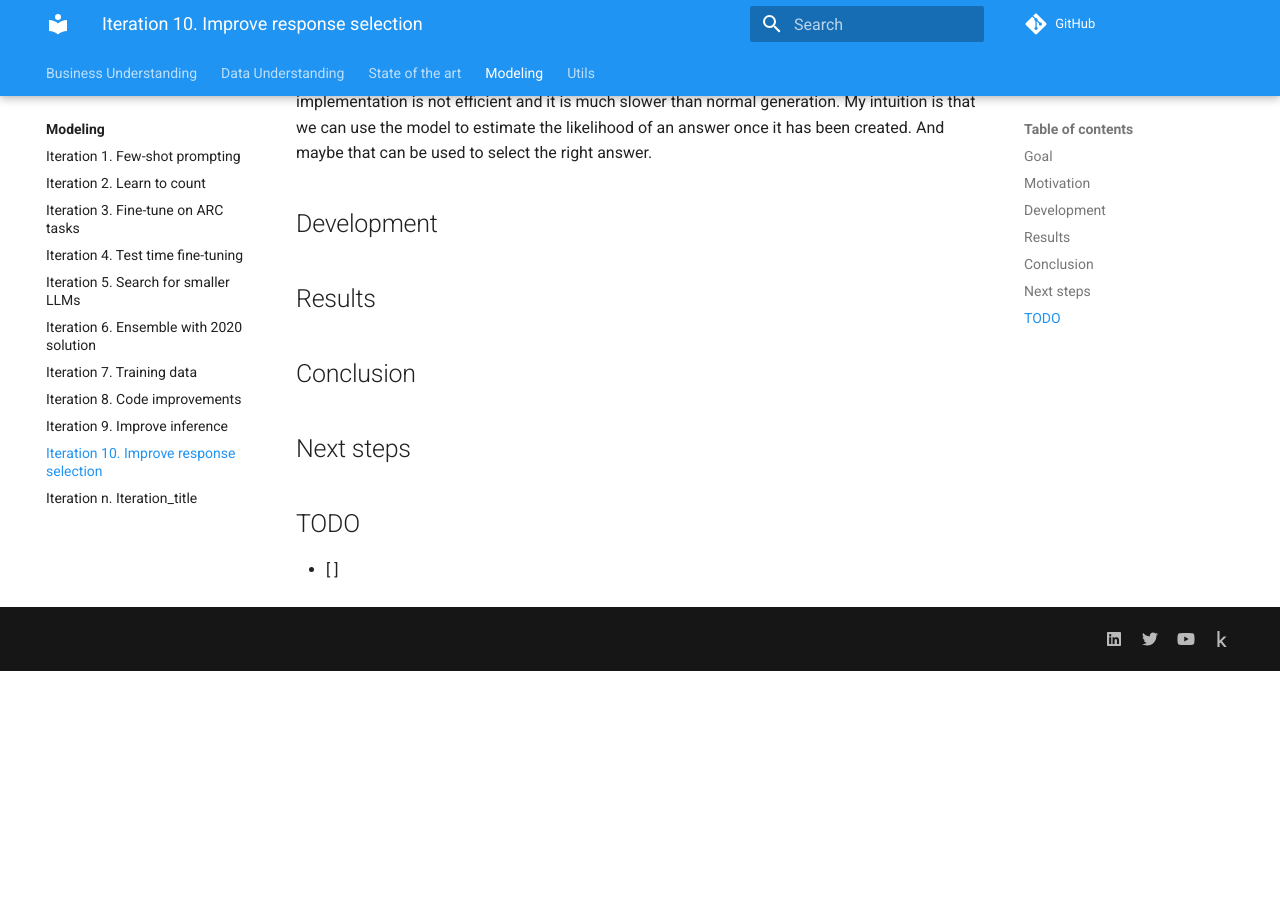
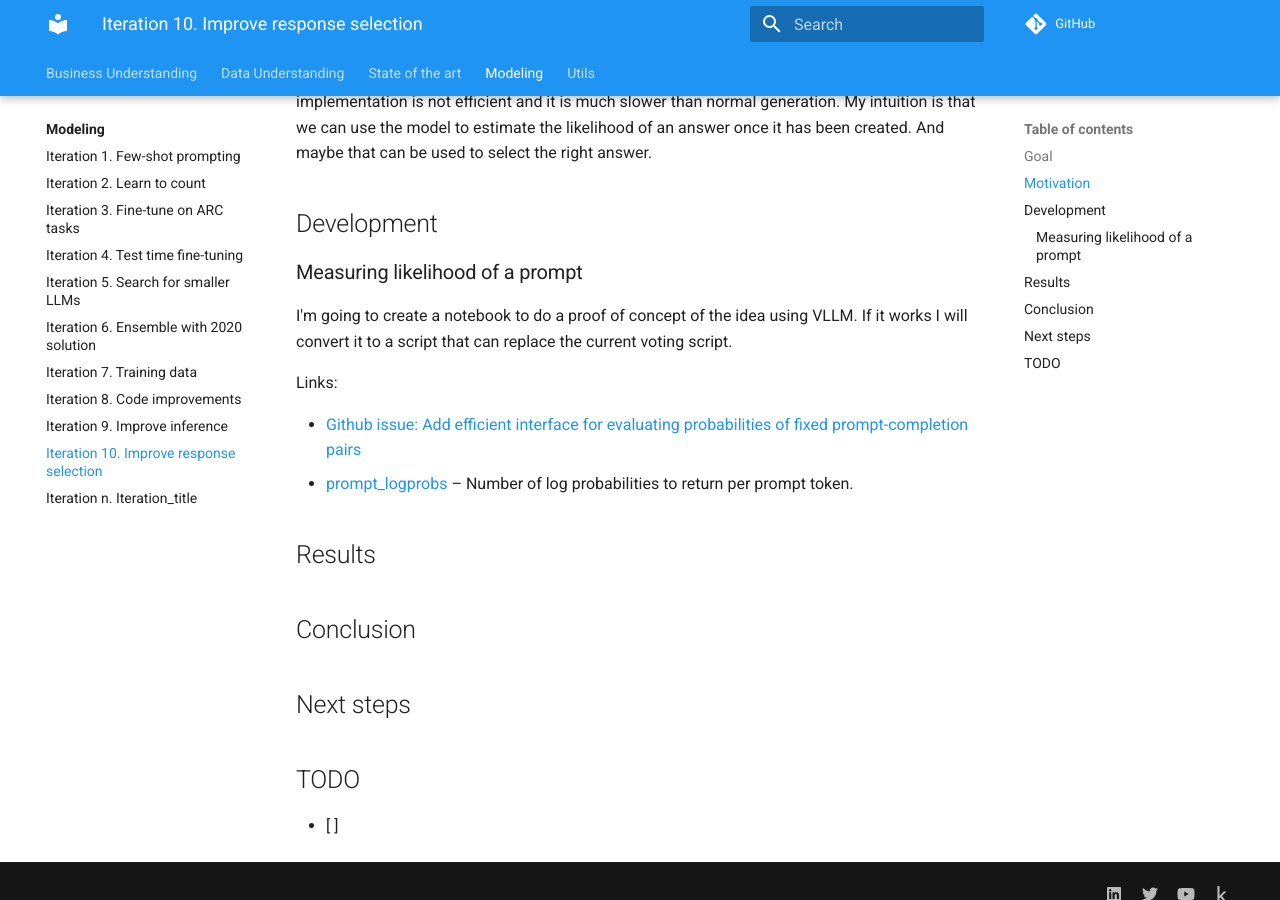
Before and after one commit to zhengjunyao-work/arc24, an MkDocs documentation site: the page built from docs/modeling/Iteration_10_improve_selection.md, in a window 1280 px wide and 900 px high, scrolled down 490 px. Built offline with MkDocs 1.6.1 and Material for MkDocs 9.7.7, drawn with Linux system fonts in a browser that asks for light colours; comment, search, counter and statistics services are not loaded; before the commit the page ends 1161 px from its top, so only the background shows below that.

Commit message:
started to work to estimate prompt likelihood.

```diff
--- a/docs/modeling/Iteration_10_improve_selection.md
+++ b/docs/modeling/Iteration_10_improve_selection.md
@@ -17,6 +17,16 @@ the likelihood of an answer once it has been created. And maybe that can be used
 
 ## Development
 
+### Measuring likelihood of a prompt
+
+I'm going to create a notebook to do a proof of concept of the idea using VLLM. If it works I will
+convert it to a script that can replace the current voting script.
+
+Links:
+
+- [Github issue: Add efficient interface for evaluating probabilities of fixed prompt-completion pairs](https://github.com/vllm-project/vllm/issues/5234)
+- [prompt_logprobs](https://docs.vllm.ai/en/latest/dev/sampling_params.html) – Number of log probabilities to return per prompt token.
+
 ## Results
 
 ## Conclusion
```
Also changed, not shown: 1 other file.
